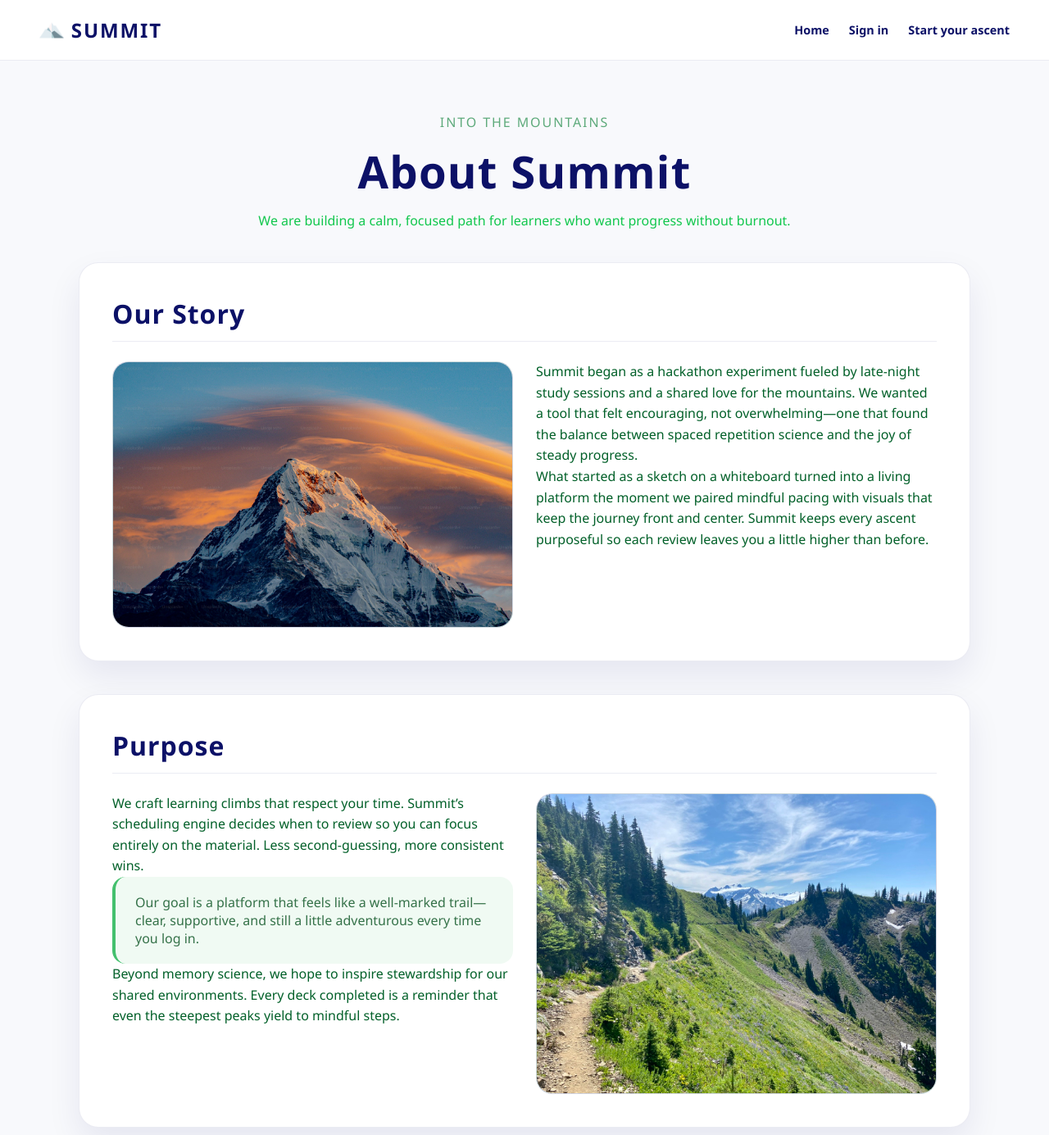
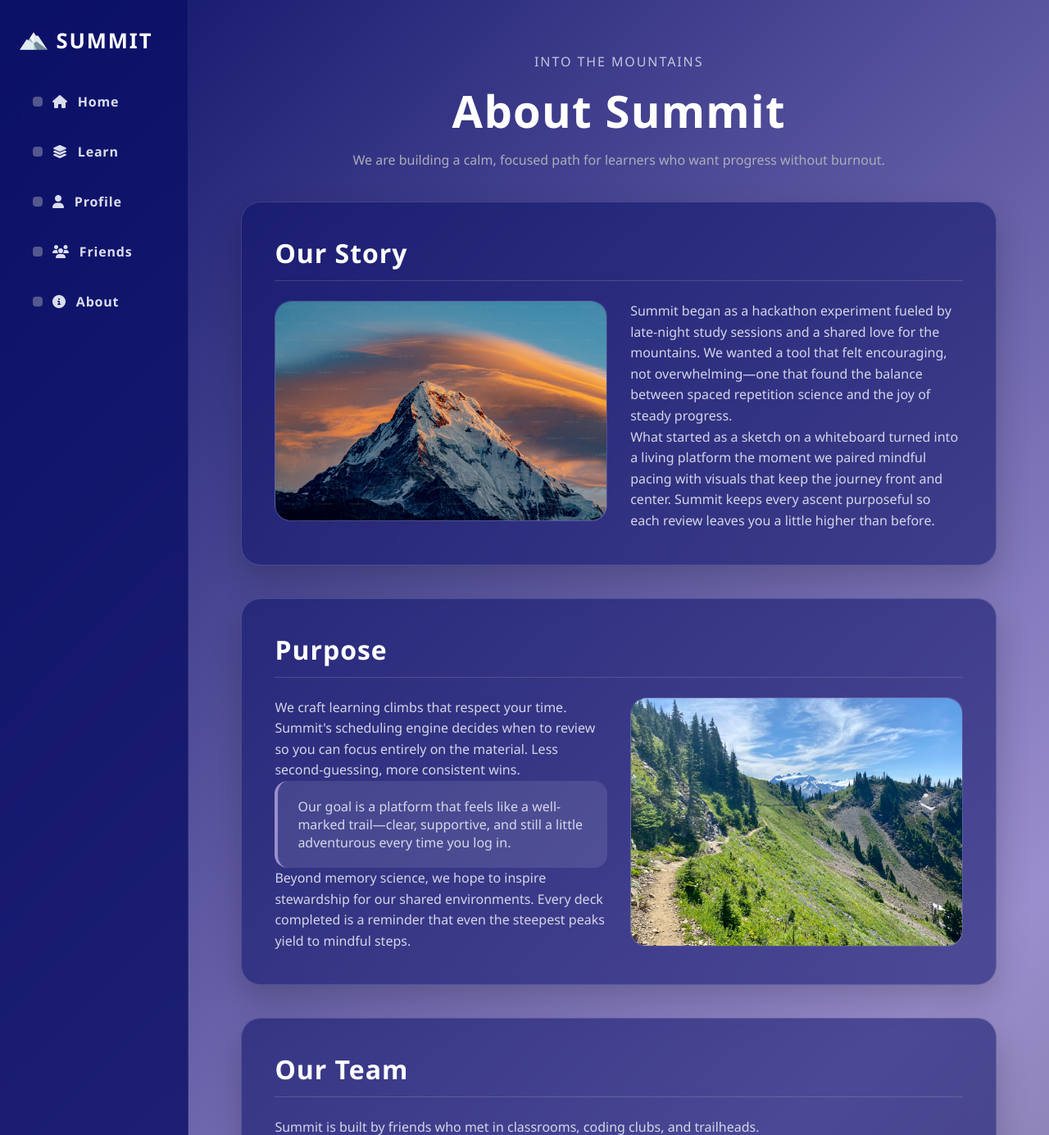
Before and after one commit to humba672/Summit, a Flask app: page /about in a window 1280 px wide. Shown: the top 1385 px of the page at 82% size. Run offline with Flask 3, Linux system fonts and the light colour scheme.

Commit message:
couple of aesthetic and polishing

```diff
--- a/summit/auth/templates/sign_in.html
+++ b/summit/auth/templates/sign_in.html
@@ -291,11 +291,6 @@
       <img src="{{ url_for('landing.static', filename='mountainlogo.png') }}" alt="Summit logo">
       <span>Summit</span>
     </a>
-    <nav class="nav-links">
-      <a class="nav-link" href="{{ url_for('landing.index') }}">Home</a>
-      <a class="nav-link" href="{{ url_for('auth.sign_up') }}">Start your ascent</a>
-      <a class="nav-link" href="{{ url_for('landing.about') }}">About</a>
-    </nav>
   </header>
 
   <main>
--- a/summit/auth/templates/sign_up.html
+++ b/summit/auth/templates/sign_up.html
@@ -279,10 +279,6 @@
       <img src="{{ url_for('landing.static', filename='mountainlogo.png') }}" alt="Summit logo">
       <span>Summit</span>
     </a>
-    <nav class="nav-links">
-      <a class="nav-link" href="{{ url_for('landing.index') }}">Home</a>
-      <a class="nav-link" href="{{ url_for('auth.sign_in') }}">Sign in</a>
-      <a class="nav-link" href="{{ url_for('landing.about') }}">About</a>
     </nav>
   </header>
 
--- a/summit/landing/templates/about.html
+++ b/summit/landing/templates/about.html
@@ -4,12 +4,17 @@
   <meta charset="UTF-8" />
   <meta name="viewport" content="width=device-width, initial-scale=1.0" />
   <title>About Summit</title>
+  <link rel="stylesheet" href="https://cdnjs.cloudflare.com/ajax/libs/font-awesome/6.4.0/css/all.min.css">
   <style>
     :root {
       --midnight: #0C1167;
-      --mist: #E8EBF7;
-      --forest: #43C06D;
+      --mist: #ACADBC;
+      --lavender: #9B8ECE;
       --slate: #50514F;
+      --nav-bg: rgba(12, 17, 103, 0.82);
+      --nav-hover: rgba(155, 142, 206, 0.35);
+      --card-bg: rgba(12, 17, 103, 0.55);
+      --card-border: rgba(255, 255, 255, 0.15);
     }
 
     * {
@@ -20,80 +25,95 @@
     }
 
     body {
-      background: #f8f9fc;
-      color: #11c74d;
+      color: var(--mist);
+      background: linear-gradient(135deg, var(--midnight) 0%, var(--lavender) 55%, var(--slate) 100%);
       min-height: 100vh;
       display: flex;
-      flex-direction: column;
     }
 
-    .top-bar {
-      background: #fff;
-      border-bottom: 1px solid rgba(12, 17, 103, 0.08);
+    .sidebar {
+      width: clamp(12rem, 18vw, 15rem);
+      background: var(--nav-bg);
       display: flex;
-      align-items: center;
-      justify-content: space-between;
-      padding: 1.25rem clamp(1.5rem, 4vw, 3rem);
+      flex-direction: column;
+      padding: 2rem 1.5rem;
+      gap: 2rem;
+      border-right: 1px solid rgba(255, 255, 255, 0.08);
+      backdrop-filter: blur(12px);
     }
 
-    .logo {
+    .brand {
       display: inline-flex;
       align-items: center;
-      gap: 0.55rem;
-      font-size: 1.5rem;
+      gap: 0.65rem;
+      font-size: 1.6rem;
       font-weight: 700;
-      color: var(--midnight);
+      letter-spacing: 0.12rem;
+      color: #fff;
       text-decoration: none;
-      letter-spacing: 0.12rem;
       text-transform: uppercase;
     }
 
-    .logo img {
-      width: 30px;
-      height: 30px;
+    .brand-logo {
+      width: 34px;
+      height: 34px;
       object-fit: contain;
     }
 
-    .nav-links {
+    .nav-list {
+      list-style: none;
+      margin: 0;
+      padding: 0;
+      display: grid;
+      gap: 0.75rem;
+    }
+
+    .nav-item a {
       display: flex;
       align-items: center;
-      gap: 1.5rem;
+      gap: 0.75rem;
+      padding: 0.85rem 1rem;
+      border-radius: 0.9rem;
+      color: rgba(242, 244, 252, 0.9);
+      text-decoration: none;
+      font-weight: 600;
+      letter-spacing: 0.05rem;
+      transition: background 0.2s ease, transform 0.2s ease;
     }
 
-    .nav-link {
-      font-size: 0.9rem;
-      font-weight: 600;
-      color: var(--midnight);
-      text-decoration: none;
-      position: relative;
+    .nav-item a::before {
+      content: "";
+      width: 0.75rem;
+      height: 0.75rem;
+      border-radius: 0.25rem;
+      background: rgba(172, 173, 188, 0.45);
+      transition: transform 0.2s ease, background 0.2s ease;
     }
 
-    .nav-link::after {
-      content: "";
-      position: absolute;
-      left: 0;
-      bottom: -0.35rem;
-      width: 100%;
-      height: 2px;
-      background: var(--forest);
-      transform: scaleX(0);
-      transform-origin: left;
-      transition: transform 0.2s ease;
+    .nav-item a:hover {
+      background: var(--nav-hover);
+      transform: translateX(3px);
     }
 
-    .nav-link:hover::after { transform: scaleX(1); }
+    .nav-item a:hover::before {
+      background: #fff;
+      transform: scale(1.2);
+    }
 
     main {
       flex: 1;
-      padding: clamp(2.5rem, 6vw, 4rem) clamp(1.5rem, 6vw, 4rem) 4rem;
+      padding: clamp(2rem, 5vw, 4rem);
+      gap: 2rem;
+      overflow-y: auto;
       display: flex;
-      justify-content: center;
+      flex-direction: column;
     }
 
     .container {
       width: min(68rem, 100%);
       display: grid;
       gap: 2.5rem;
+      margin: 0 auto;
     }
 
     .page-header {
@@ -104,31 +124,32 @@
 
     .page-header h1 {
       font-size: clamp(2.4rem, 5vw, 3.4rem);
-      color: var(--midnight);
+      color: #fff;
       letter-spacing: 0.08rem;
     }
 
     .tagline {
       font-size: 1rem;
-      color: rgba(11, 127, 53, 0.65);
+      color: rgba(229, 231, 242, 0.8);
       letter-spacing: 0.12rem;
       text-transform: uppercase;
     }
 
     .card {
-      background: #fff;
-      border: 1px solid rgba(12, 17, 103, 0.08);
+      background: var(--card-bg);
+      border: 1px solid var(--card-border);
       border-radius: 1.5rem;
       padding: clamp(1.8rem, 4vw, 2.5rem);
-      box-shadow: 0 18px 40px rgba(12, 17, 103, 0.08);
+      box-shadow: 0 18px 40px rgba(0, 0, 0, 0.2);
       display: grid;
       gap: 1.5rem;
+      backdrop-filter: blur(12px);
     }
 
     .card h2 {
       font-size: clamp(1.5rem, 3vw, 2rem);
-      color: var(--midnight);
-      border-bottom: 1px solid rgba(12, 17, 103, 0.08);
+      color: #fff;
+      border-bottom: 1px solid rgba(255, 255, 255, 0.15);
       padding-bottom: 0.75rem;
       letter-spacing: 0.06rem;
     }
@@ -136,15 +157,15 @@
     .card p {
       font-size: 1rem;
       line-height: 1.6;
-      color: #026029;
+      color: rgba(229, 231, 242, 0.9);
     }
 
     .highlight {
-      background: rgba(67, 192, 109, 0.08);
+      background: rgba(255, 255, 255, 0.1);
       padding: 1.25rem 1.5rem;
-      border-left: 4px solid var(--forest);
+      border-left: 4px solid var(--lavender);
       border-radius: 1rem;
-      color: #357249;
+      color: rgba(229, 231, 242, 0.9);
     }
 
     .story-container, .purpose-container, .team-container, .contact-info {
@@ -162,8 +183,8 @@
     .story-image, .purpose-image {
       min-height: 240px;
       border-radius: 1.25rem;
-      background: linear-gradient(135deg, rgba(12, 17, 103, 0.08), rgba(67, 192, 109, 0.14));
-      border: 1px solid rgba(12, 17, 103, 0.12);
+      background: linear-gradient(135deg, rgba(12, 17, 103, 0.3), rgba(155, 142, 206, 0.3));
+      border: 1px solid rgba(255, 255, 255, 0.15);
       display: flex;
       align-items: center;
       justify-content: center;
@@ -229,49 +250,92 @@
     }
 
     .contact-item {
-      border: 1px solid rgba(12, 17, 103, 0.08);
+      border: 1px solid rgba(255, 255, 255, 0.15);
       border-radius: 1rem;
       padding: 1.25rem;
-      background: rgba(232, 235, 247, 0.3);
+      background: rgba(255, 255, 255, 0.1);
     }
 
     .contact-item h3 {
       font-size: 1.05rem;
-      color: var(--midnight);
+      color: #fff;
       margin-bottom: 0.5rem;
+    }
+
+    .contact-item p {
+      color: rgba(229, 231, 242, 0.8);
     }
 
     footer {
       text-align: center;
       padding: 2rem 1rem;
-      color: rgba(2, 87, 51, 0.55);
+      color: rgba(229, 231, 242, 0.7);
       font-size: 0.85rem;
+      margin-top: auto;
     }
 
     footer a {
-      color: var(--midnight);
+      color: #fff;
       font-weight: 600;
       text-decoration: none;
     }
 
-    @media (max-width: 720px) {
-      .top-bar { flex-direction: column; gap: 1rem; }
-      .nav-links { gap: 1rem; }
+    .photo-credit {
+      font-size: 0.85rem;
+      color: rgba(229, 231, 242, 0.6);
+      text-align: center;
+      margin-top: 0.5rem;
+    }
+
+    @media (max-width: 768px) {
+      body {
+        flex-direction: column;
+      }
+
+      .sidebar {
+        width: 100%;
+        flex-direction: row;
+        align-items: center;
+        justify-content: space-between;
+        padding: 1.5rem;
+        gap: 1rem;
+      }
+
+      .nav-list {
+        display: flex;
+        gap: 0.75rem;
+      }
+
+      .nav-item a {
+        padding: 0.65rem 0.9rem;
+      }
+
+      main {
+        padding: clamp(2rem, 8vw, 4rem);
+      }
+
+      .story-layout, .purpose-layout {
+        grid-template-columns: 1fr;
+      }
     }
   </style>
 </head>
 <body>
-  <header class="top-bar">
-    <a class="logo" href="{{ url_for('landing.index') }}">
-      <img src="{{ url_for('landing.static', filename='mountainlogo.png') }}" alt="Summit logo">
+  <aside class="sidebar">
+    <a class="brand" href="{{ url_for('landing.index') }}">
+      <img class="brand-logo" src="{{ url_for('landing.static', filename='mountainlogo.png') }}" alt="Summit logo">
       <span>Summit</span>
     </a>
-    <nav class="nav-links">
-      <a class="nav-link" href="{{ url_for('landing.index') }}">Home</a>
-      <a class="nav-link" href="{{ url_for('auth.sign_in') }}">Sign in</a>
-      <a class="nav-link" href="{{ url_for('auth.sign_up') }}">Start your ascent</a>
+    <nav>
+      <ul class="nav-list">
+        <li class="nav-item"><a href="{{ url_for('landing.index') }}"><i class="fas fa-home"></i> Home</a></li>
+        <li class="nav-item"><a href="{{ url_for('landing.home') }}"><i class="fas fa-layer-group"></i> Learn</a></li>
+        <li class="nav-item"><a href="#"><i class="fas fa-user"></i> Profile</a></li>
+        <li class="nav-item"><a href="#"><i class="fas fa-users"></i> Friends</a></li>
+        <li class="nav-item"><a href="{{ url_for('landing.about') }}"><i class="fas fa-info-circle"></i> About</a></li>
+      </ul>
     </nav>
-  </header>
+  </aside>
 
   <main>
     <div class="container">
@@ -298,7 +362,7 @@
         <h2>Purpose</h2>
         <div class="purpose-layout">
           <div class="purpose-text">
-            <p>We craft learning climbs that respect your time. Summit’s scheduling engine decides when to review so you can focus entirely on the material. Less second-guessing, more consistent wins.</p>
+            <p>We craft learning climbs that respect your time. Summit's scheduling engine decides when to review so you can focus entirely on the material. Less second-guessing, more consistent wins.</p>
             <div class="highlight">
               Our goal is a platform that feels like a well-marked trail—clear, supportive, and still a little adventurous every time you log in.
             </div>
```
Also changed, not shown: other parts of summit/landing/templates/about.html (+16 -17 lines), summit/flashcards/templates/flashcards.html (+11 -4 lines).
